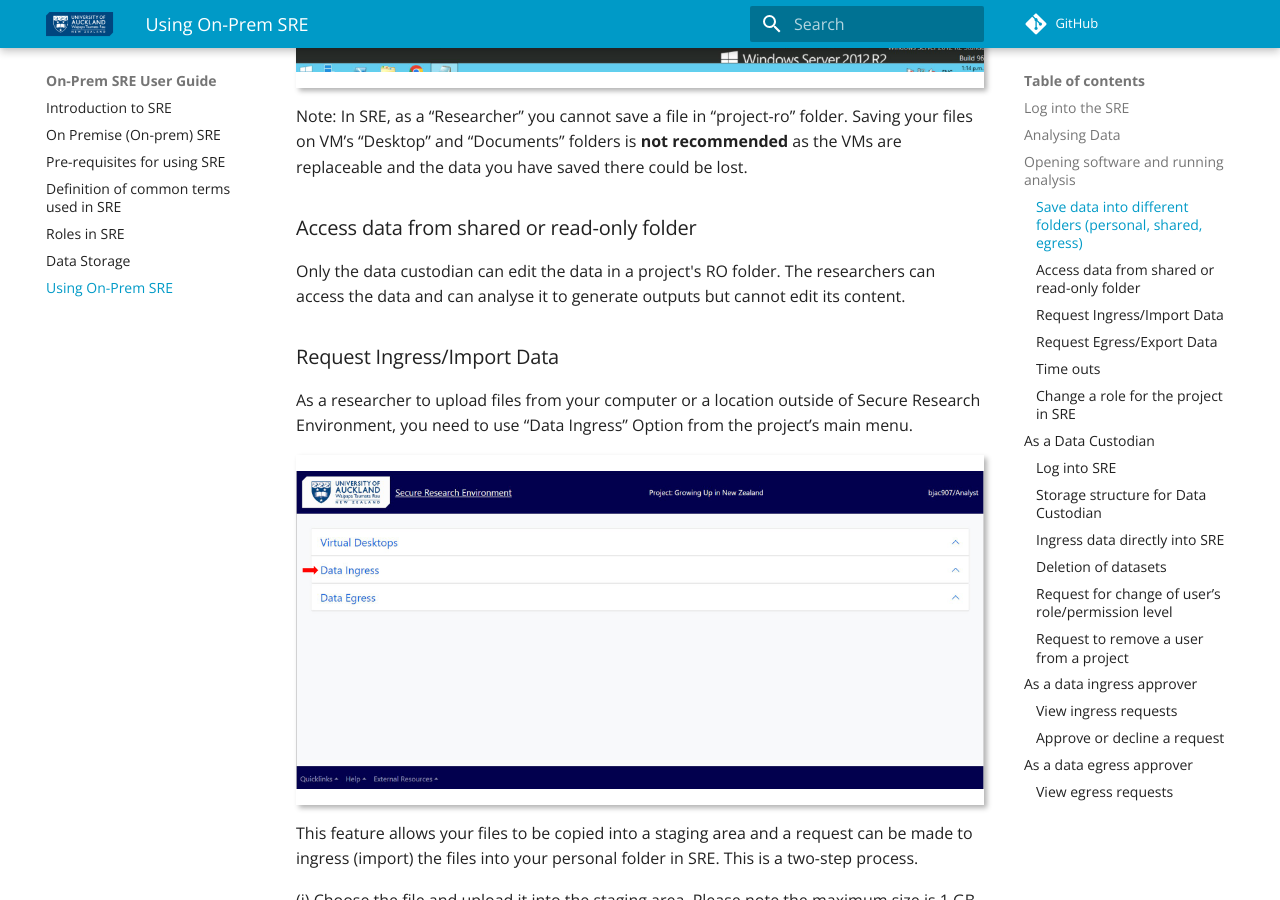
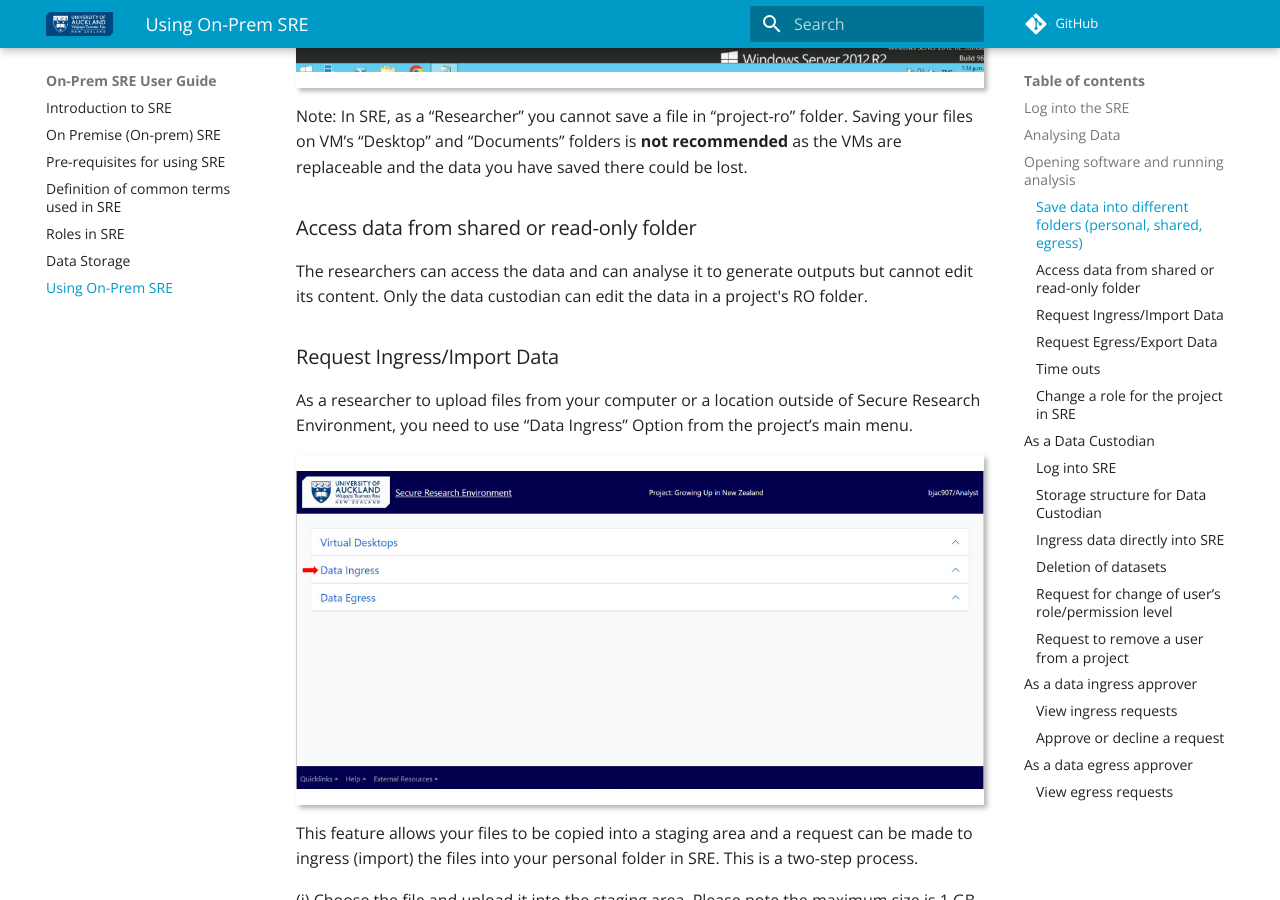
Before and after one commit to UoA-eResearch/On-Prem-SRE-UserGuide, an MkDocs documentation site: the page built from docs/Using_On-prem_SRE.md, in a window 1280 px wide and 900 px high, scrolled down 3746 px. Built offline with MkDocs 1.6.1 and Material for MkDocs 9.7.7, drawn with Linux system fonts in a browser that asks for light colours; comment, search, counter and statistics services are not loaded; some of the changed text lies outside the part shown.

Commit message:
Update Using_On-prem_SRE.md

```diff
--- a/docs/Using_On-prem_SRE.md
+++ b/docs/Using_On-prem_SRE.md
@@ -34,7 +34,7 @@
 
 Choose from either the Windows Research VM or Linux Research VM. This will log you into the virtual machine which have the relevant software tools installed for your analysis.
 
-Click on the File Explorer from the task bar at the bottom of virtual desktop, to choose the folder you want.
+Click on the File Explorer from the task bar at the bottom of virtual desktop, to choose the folder you want. Click on the folder which have the data you need to work with.
 
 <figure markdown>
   ![Screenshot6](img/Screenshot6.png)
@@ -71,7 +71,7 @@
 Note: In SRE, as a “Researcher” you cannot save a file in “project-ro” folder. Saving your files on VM’s “Desktop” and “Documents” folders is **not recommended** as the VMs are replaceable and the data you have saved there could be lost.
 
 ### Access data from shared or read-only folder
-Only the data custodian can edit the data in a project's RO folder. The researchers can access the data and can analyse it to generate outputs but cannot edit its content.
+The researchers can access the data and can analyse it to generate outputs but cannot edit its content. Only the data custodian can edit the data in a project's RO folder.
 
 ### Request Ingress/Import Data
 As a researcher to upload files from your computer or a location outside of Secure Research Environment, you need to use “Data Ingress” Option from the project’s main menu.
```
